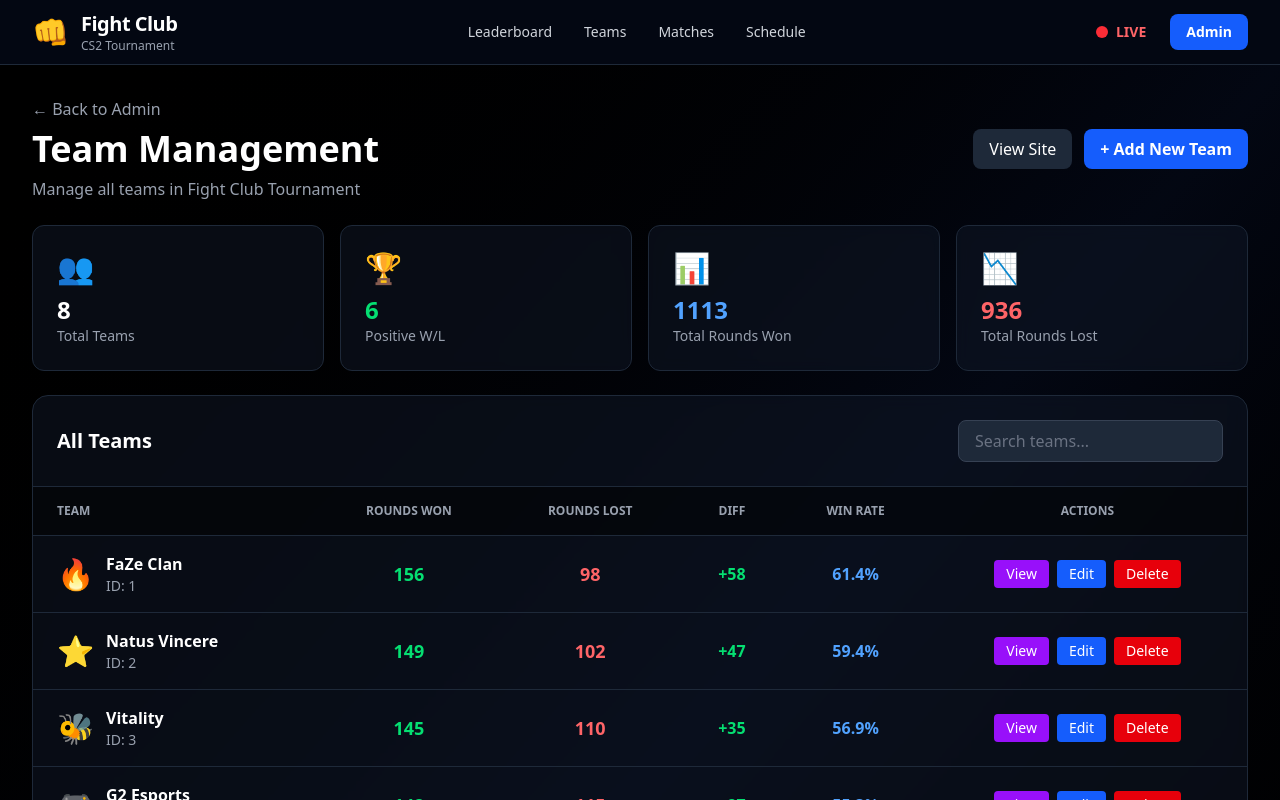
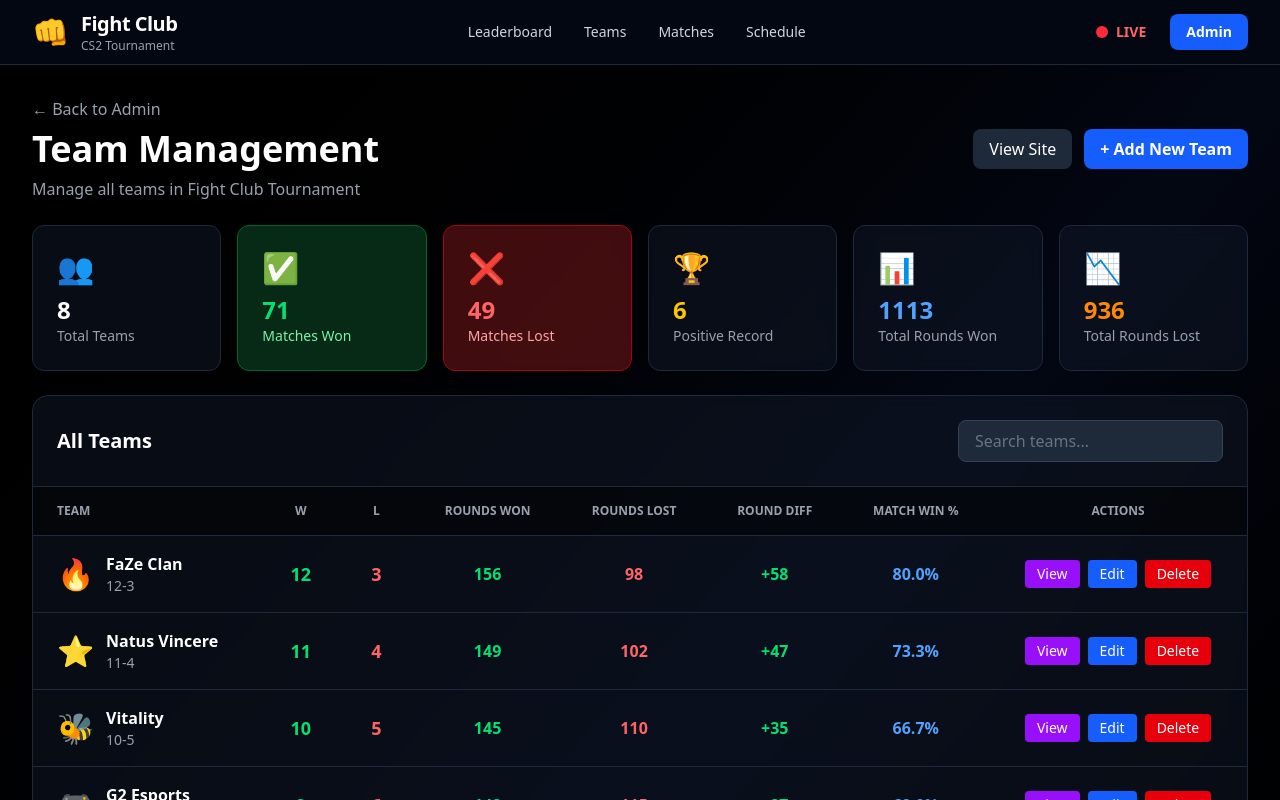
Before and after one commit to Gankhulug02/fight-club, a Next.js app: page /admin/teams in a window 1280 px wide. Shown: the top 800 px of the page. Built offline with nearby package versions, Linux system fonts and the light colour scheme.

Commit message:
Enhance Admin Teams Page by adding match statistics; introduced matchesWon and matchesLost fields for each team, updated UI to display total matches won/lost, and improved layout for better data presentation.

```diff
--- a/app/admin/teams/page.tsx
+++ b/app/admin/teams/page.tsx
@@ -9,24 +9,84 @@ interface Team {
   logo: string;
   roundsWon: number;
   roundsLost: number;
+  matchesWon: number;
+  matchesLost: number;
 }
 
 export default function AdminTeamsPage() {
   const [teams] = useState<Team[]>([
-    { id: 1, name: "FaZe Clan", logo: "🔥", roundsWon: 156, roundsLost: 98 },
+    {
+      id: 1,
+      name: "FaZe Clan",
+      logo: "🔥",
+      roundsWon: 156,
+      roundsLost: 98,
+      matchesWon: 12,
+      matchesLost: 3,
+    },
     {
       id: 2,
       name: "Natus Vincere",
       logo: "⭐",
       roundsWon: 149,
       roundsLost: 102,
+      matchesWon: 11,
+      matchesLost: 4,
     },
-    { id: 3, name: "Vitality", logo: "🐝", roundsWon: 145, roundsLost: 110 },
-    { id: 4, name: "G2 Esports", logo: "🎮", roundsWon: 142, roundsLost: 115 },
-    { id: 5, name: "Team Liquid", logo: "🐴", roundsWon: 138, roundsLost: 118 },
-    { id: 6, name: "MOUZ", logo: "🐭", roundsWon: 135, roundsLost: 125 },
-    { id: 7, name: "Heroic", logo: "🦁", roundsWon: 128, roundsLost: 130 },
-    { id: 8, name: "ENCE", logo: "🦅", roundsWon: 120, roundsLost: 138 },
+    {
+      id: 3,
+      name: "Vitality",
+      logo: "🐝",
+      roundsWon: 145,
+      roundsLost: 110,
+      matchesWon: 10,
+      matchesLost: 5,
+    },
+    {
+      id: 4,
+      name: "G2 Esports",
+      logo: "🎮",
+      roundsWon: 142,
+      roundsLost: 115,
+      matchesWon: 9,
+      matchesLost: 6,
+    },
+    {
+      id: 5,
+      name: "Team Liquid",
+      logo: "🐴",
+      roundsWon: 138,
+      roundsLost: 118,
+      matchesWon: 9,
+      matchesLost: 6,
+    },
+    {
+      id: 6,
+      name: "MOUZ",
+      logo: "🐭",
+      roundsWon: 135,
+      roundsLost: 125,
+      matchesWon: 8,
+      matchesLost: 7,
+    },
+    {
+      id: 7,
+      name: "Heroic",
+      logo: "🦁",
+      roundsWon: 128,
+      roundsLost: 130,
+      matchesWon: 7,
+      matchesLost: 8,
+    },
+    {
+      id: 8,
+      name: "ENCE",
+      logo: "🦅",
+      roundsWon: 120,
+      roundsLost: 138,
+      matchesWon: 5,
+      matchesLost: 10,
+    },
   ]);
 
   return (
@@ -64,18 +124,32 @@ export default function AdminTeamsPage() {
         </div>
 
         {/* Stats Overview */}
-        <div className="grid grid-cols-1 md:grid-cols-4 gap-4">
+        <div className="grid grid-cols-2 md:grid-cols-3 lg:grid-cols-6 gap-4">
           <div className="bg-gray-900/50 backdrop-blur-sm rounded-xl p-6 border border-gray-800">
             <div className="text-3xl mb-2">👥</div>
             <div className="text-2xl font-bold text-white">{teams.length}</div>
             <div className="text-sm text-gray-400">Total Teams</div>
           </div>
+          <div className="bg-green-900/50 backdrop-blur-sm rounded-xl p-6 border border-green-800">
+            <div className="text-3xl mb-2">✅</div>
+            <div className="text-2xl font-bold text-green-400">
+              {teams.reduce((sum, t) => sum + t.matchesWon, 0)}
+            </div>
+            <div className="text-sm text-green-300">Matches Won</div>
+          </div>
+          <div className="bg-red-900/50 backdrop-blur-sm rounded-xl p-6 border border-red-800">
+            <div className="text-3xl mb-2">❌</div>
+            <div className="text-2xl font-bold text-red-400">
+              {teams.reduce((sum, t) => sum + t.matchesLost, 0)}
+            </div>
+            <div className="text-sm text-red-300">Matches Lost</div>
+          </div>
           <div className="bg-gray-900/50 backdrop-blur-sm rounded-xl p-6 border border-gray-800">
             <div className="text-3xl mb-2">🏆</div>
-            <div className="text-2xl font-bold text-green-400">
-              {teams.filter((t) => t.roundsWon > t.roundsLost).length}
+            <div className="text-2xl font-bold text-yellow-400">
+              {teams.filter((t) => t.matchesWon > t.matchesLost).length}
             </div>
-            <div className="text-sm text-gray-400">Positive W/L</div>
+            <div className="text-sm text-gray-400">Positive Record</div>
           </div>
           <div className="bg-gray-900/50 backdrop-blur-sm rounded-xl p-6 border border-gray-800">
             <div className="text-3xl mb-2">📊</div>
@@ -86,7 +160,7 @@ export default function AdminTeamsPage() {
           </div>
           <div className="bg-gray-900/50 backdrop-blur-sm rounded-xl p-6 border border-gray-800">
             <div className="text-3xl mb-2">📉</div>
-            <div className="text-2xl font-bold text-red-400">
+            <div className="text-2xl font-bold text-orange-400">
               {teams.reduce((sum, t) => sum + t.roundsLost, 0)}
             </div>
             <div className="text-sm text-gray-400">Total Rounds Lost</div>
@@ -114,16 +188,22 @@ export default function AdminTeamsPage() {
                     Team
                   </th>
                   <th className="px-6 py-4 text-center text-xs font-semibold text-gray-400 uppercase">
+                    W
+                  </th>
+                  <th className="px-6 py-4 text-center text-xs font-semibold text-gray-400 uppercase">
+                    L
+                  </th>
+                  <th className="px-6 py-4 text-center text-xs font-semibold text-gray-400 uppercase">
                     Rounds Won
                   </th>
                   <th className="px-6 py-4 text-center text-xs font-semibold text-gray-400 uppercase">
                     Rounds Lost
                   </th>
                   <th className="px-6 py-4 text-center text-xs font-semibold text-gray-400 uppercase">
-                    Diff
+                    Round Diff
                   </th>
                   <th className="px-6 py-4 text-center text-xs font-semibold text-gray-400 uppercase">
-                    Win Rate
+                    Match Win %
                   </th>
                   <th className="px-6 py-4 text-center text-xs font-semibold text-gray-400 uppercase">
                     Actions
@@ -132,11 +212,12 @@ export default function AdminTeamsPage() {
               </thead>
               <tbody className="divide-y divide-gray-800">
                 {teams.map((team) => {
-                  const diff = team.roundsWon - team.roundsLost;
-                  const winRate = (
-                    (team.roundsWon / (team.roundsWon + team.roundsLost)) *
+                  const roundDiff = team.roundsWon - team.roundsLost;
+                  const matchWinRate = (
+                    (team.matchesWon / (team.matchesWon + team.matchesLost)) *
                     100
                   ).toFixed(1);
+                  const matchRecord = `${team.matchesWon}-${team.matchesLost}`;
 
                   return (
                     <tr
@@ -151,34 +232,50 @@ export default function AdminTeamsPage() {
                               {team.name}
                             </div>
                             <div className="text-gray-400 text-sm">
-                              ID: {team.id}
+                              {matchRecord}
                             </div>
                           </div>
                         </div>
                       </td>
                       <td className="px-6 py-4 text-center">
                         <span className="text-green-400 font-semibold text-lg">
+                          {team.matchesWon}
+                        </span>
+                      </td>
+                      <td className="px-6 py-4 text-center">
+                        <span className="text-red-400 font-semibold text-lg">
+                          {team.matchesLost}
+                        </span>
+                      </td>
+                      <td className="px-6 py-4 text-center">
+                        <span className="text-green-400 font-semibold">
                           {team.roundsWon}
                         </span>
                       </td>
                       <td className="px-6 py-4 text-center">
-                        <span className="text-red-400 font-semibold text-lg">
+                        <span className="text-red-400 font-semibold">
                           {team.roundsLost}
                         </span>
                       </td>
                       <td className="px-6 py-4 text-center">
                         <span
                           className={`font-semibold ${
-                            diff > 0 ? "text-green-400" : "text-red-400"
+                            roundDiff > 0 ? "text-green-400" : "text-red-400"
                           }`}
                         >
-                          {diff > 0 ? "+" : ""}
-                          {diff}
+                          {roundDiff > 0 ? "+" : ""}
+                          {roundDiff}
                         </span>
                       </td>
                       <td className="px-6 py-4 text-center">
-                        <span className="text-blue-400 font-semibold">
-                          {winRate}%
+                        <span
+                          className={`font-semibold ${
+                            parseFloat(matchWinRate) >= 50
+                              ? "text-blue-400"
+                              : "text-yellow-400"
+                          }`}
+                        >
+                          {matchWinRate}%
                         </span>
                       </td>
                       <td className="px-6 py-4 text-center">
@@ -208,8 +305,8 @@ export default function AdminTeamsPage() {
         {/* Add Team Form */}
         <div className="bg-gray-900/50 backdrop-blur-sm rounded-2xl border border-gray-800 p-6">
           <h3 className="text-xl font-bold text-white mb-4">Add New Team</h3>
-          <div className="grid grid-cols-1 md:grid-cols-2 gap-4">
-            <div>
+          <div className="grid grid-cols-1 md:grid-cols-2 lg:grid-cols-3 gap-4">
+            <div className="md:col-span-2 lg:col-span-1">
               <label className="block text-gray-400 text-sm mb-2">
                 Team Name
               </label>
@@ -226,6 +323,28 @@ export default function AdminTeamsPage() {
               <input
                 type="text"
                 placeholder="🔥"
+                className="w-full px-4 py-2 bg-gray-800 border border-gray-700 rounded-lg text-white placeholder-gray-500 focus:outline-none focus:border-blue-500"
+              />
+            </div>
+            <div>
+              <label className="block text-gray-400 text-sm mb-2">
+                Matches Won
+              </label>
+              <input
+                type="number"
+                placeholder="0"
+                defaultValue="0"
+                className="w-full px-4 py-2 bg-gray-800 border border-gray-700 rounded-lg text-white placeholder-gray-500 focus:outline-none focus:border-blue-500"
+              />
+            </div>
+            <div>
+              <label className="block text-gray-400 text-sm mb-2">
+                Matches Lost
+              </label>
+              <input
+                type="number"
+                placeholder="0"
+                defaultValue="0"
                 className="w-full px-4 py-2 bg-gray-800 border border-gray-700 rounded-lg text-white placeholder-gray-500 focus:outline-none focus:border-blue-500"
               />
             </div>
```
